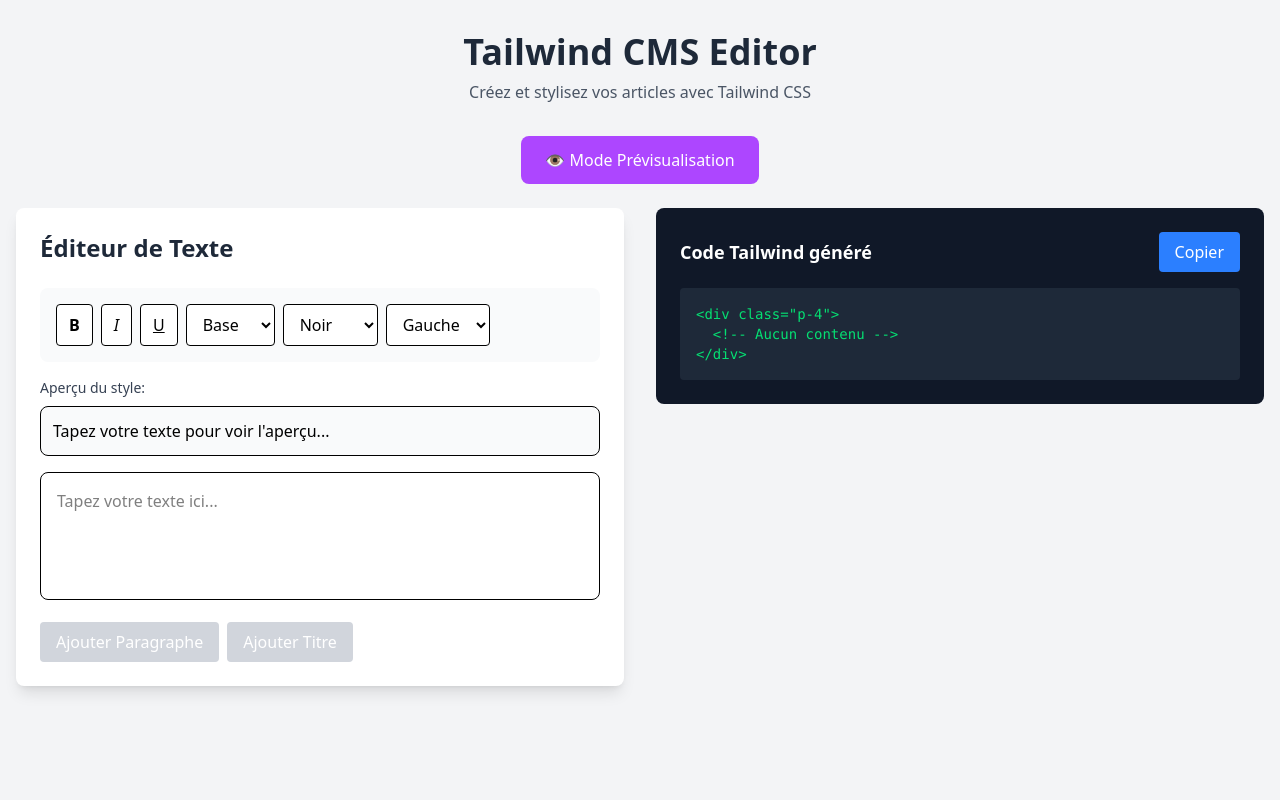
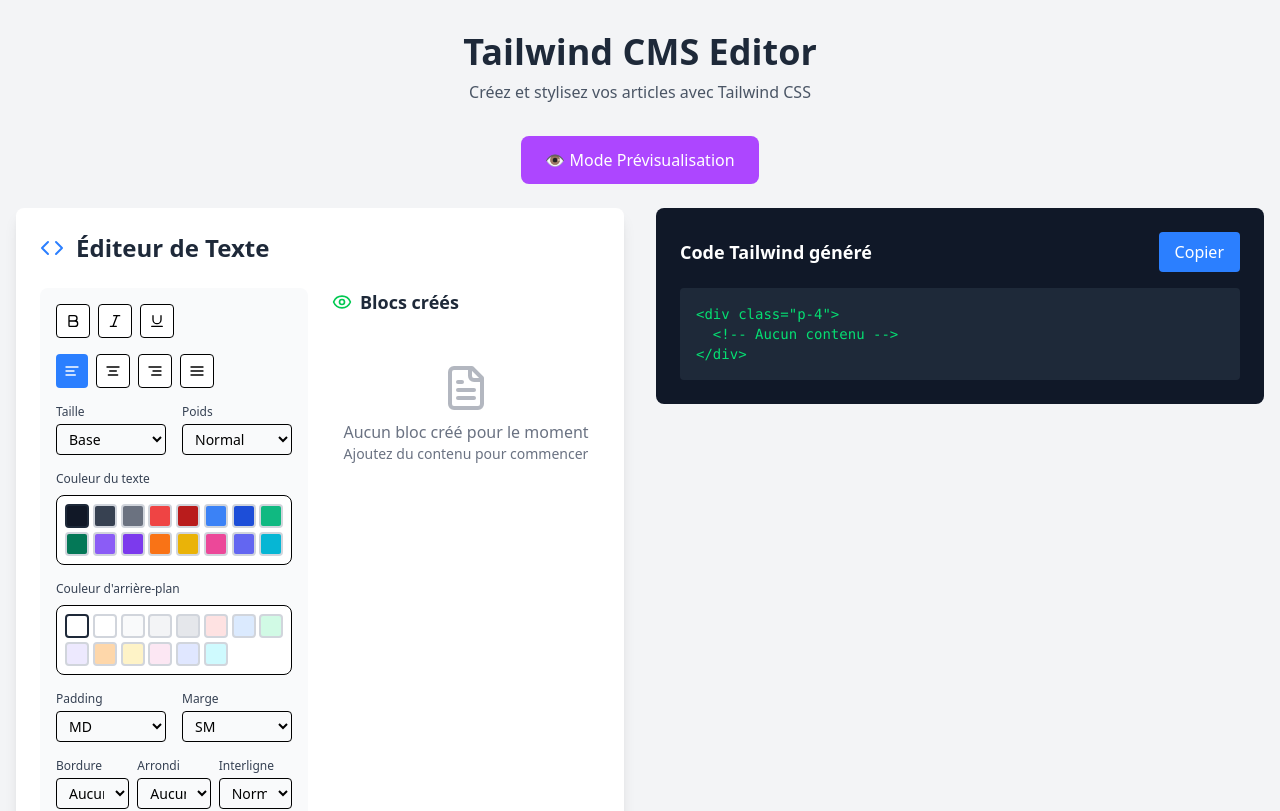
Before and after one commit to henocn/tailwind-cms, a React (Vite) app: page / in a window 1280 px wide. Shown: the top 811 px of the page. Built offline with nearby package versions, Linux system fonts and the light colour scheme.

Commit message:
Amélioration de l'éditeur de texte

```diff
--- a/src/components/Editor/TextEditor.tsx
+++ b/src/components/Editor/TextEditor.tsx
@@ -1,7 +1,9 @@
 import React, { useState, useEffect } from 'react'
+import { Plus, Eye, Code, Trash2, FileText, Heading } from 'lucide-react'
 import { useEditorStore } from '../../store/editorStore'
 import type { ArticleBlock, TextStyle } from '../../types'
 import { generateId } from '../../utils/helpers'
+import { StylePanel } from './StylePanel'
 
 
 
@@ -24,8 +26,17 @@
     italic: false,
     underline: false,
     fontSize: 'base',
+    fontWeight: 'normal',
     color: 'gray-900',
-    alignment: 'left'
+    backgroundColor: 'transparent',
+    alignment: 'left',
+    padding: '4',
+    margin: '2',
+    borderWidth: '0',
+    borderColor: 'transparent',
+    borderRadius: 'none',
+    lineHeight: 'normal',
+    letterSpacing: 'normal'
   })
 
   useEffect(() => {
@@ -52,87 +63,62 @@
     deleteBlock(id)
   }
 
-  const toggleStyle = (style: keyof Pick<TextStyle, 'bold' | 'italic' | 'underline'>) => {
-    setCurrentStyles(prev => ({ ...prev, [style]: !prev[style] }))
+  const getPreviewClasses = () => {
+    const s = currentStyles
+    return [
+      s.bold ? 'font-bold' : '',
+      s.italic ? 'italic' : '',
+      s.underline ? 'underline' : '',
+      `text-${s.fontSize}`,
+      s.fontWeight !== 'normal' ? `font-${s.fontWeight}` : '',
+      `text-${s.color}`,
+      s.backgroundColor !== 'transparent' ? `bg-${s.backgroundColor}` : '',
+      `text-${s.alignment}`,
+      s.padding !== '0' ? `p-${s.padding}` : '',
+      s.margin !== '0' ? `m-${s.margin}` : '',
+      s.borderWidth !== '0' ? `border-${s.borderWidth}` : '',
+      s.borderColor !== 'transparent' ? `border-${s.borderColor}` : '',
+      s.borderRadius !== 'none' ? `rounded-${s.borderRadius}` : '',
+      s.lineHeight !== 'normal' ? `leading-${s.lineHeight}` : '',
+      s.letterSpacing !== 'normal' ? `tracking-${s.letterSpacing}` : ''
+    ].filter(Boolean).join(' ')
   }
 
-  const getPreviewClasses = () => {
+  const getBlockClasses = (block: ArticleBlock) => {
+    const s = block.styles
     return [
-      currentStyles.bold ? 'font-bold' : '',
-      currentStyles.italic ? 'italic' : '',
-      currentStyles.underline ? 'underline' : '',
-      `text-${currentStyles.fontSize}`,
-      `text-${currentStyles.color}`,
-      `text-${currentStyles.alignment}`
+      s.bold ? 'font-bold' : '',
+      s.italic ? 'italic' : '',
+      s.underline ? 'underline' : '',
+      `text-${s.fontSize}`,
+      s.fontWeight !== 'normal' ? `font-${s.fontWeight}` : '',
+      `text-${s.color}`,
+      s.backgroundColor !== 'transparent' ? `bg-${s.backgroundColor}` : '',
+      `text-${s.alignment}`,
+      s.padding !== '0' ? `p-${s.padding}` : '',
+      s.margin !== '0' ? `m-${s.margin}` : '',
+      s.borderWidth !== '0' ? `border-${s.borderWidth}` : '',
+      s.borderColor !== 'transparent' ? `border-${s.borderColor}` : '',
+      s.borderRadius !== 'none' ? `rounded-${s.borderRadius}` : '',
+      s.lineHeight !== 'normal' ? `leading-${s.lineHeight}` : '',
+      s.letterSpacing !== 'normal' ? `tracking-${s.letterSpacing}` : ''
     ].filter(Boolean).join(' ')
   }
 
   return (
-    <div className="w-full max-w-4xl mx-auto p-6 bg-white rounded-lg shadow-lg">
-      <h2 className="text-2xl font-bold mb-6 text-gray-800">Éditeur de Texte</h2>
-
-      <div className="mb-4 flex flex-wrap gap-2 p-4 bg-gray-50 rounded-lg">
-        <button
-          onClick={() => toggleStyle('bold')}
-          className={`px-3 py-2 rounded font-bold ${currentStyles.bold ? 'bg-blue-500 text-white' : 'bg-white border hover:bg-gray-100'}`}
-        >
-          B
-        </button>
-        <button
-          onClick={() => toggleStyle('italic')}
-          className={`px-3 py-2 rounded italic ${currentStyles.italic ? 'bg-blue-500 text-white' : 'bg-white border hover:bg-gray-100'}`}
-        >
-          I
-        </button>
-        <button
-          onClick={() => toggleStyle('underline')}
-          className={`px-3 py-2 rounded underline ${currentStyles.underline ? 'bg-blue-500 text-white' : 'bg-white border hover:bg-gray-100'}`}
-        >
-          U
-        </button>
-
-        <select
-          value={currentStyles.fontSize}
-          onChange={(e) => setCurrentStyles(prev => ({ ...prev, fontSize: e.target.value }))}
-          className="px-3 py-2 rounded border bg-white"
-        >
-          <option value="xs">XS</option>
-          <option value="sm">Small</option>
-          <option value="base">Base</option>
-          <option value="lg">Large</option>
-          <option value="xl">XL</option>
-          <option value="2xl">2XL</option>
-          <option value="3xl">3XL</option>
-        </select>
-
-        <select
-          value={currentStyles.color}
-          onChange={(e) => setCurrentStyles(prev => ({ ...prev, color: e.target.value }))}
-          className="px-3 py-2 rounded border bg-white"
-        >
-          <option value="gray-900">Noir</option>
-          <option value="red-500">Rouge</option>
-          <option value="blue-500">Bleu</option>
-          <option value="green-500">Vert</option>
-          <option value="purple-500">Violet</option>
-          <option value="yellow-500">Jaune</option>
-        </select>
-
-        <select
-          value={currentStyles.alignment}
-          onChange={(e) => setCurrentStyles(prev => ({ ...prev, alignment: e.target.value as TextStyle['alignment'] }))}
-          className="px-3 py-2 rounded border bg-white"
-        >
-          <option value="left">Gauche</option>
-          <option value="center">Centre</option>
-          <option value="right">Droite</option>
-          <option value="justify">Justifié</option>
-        </select>
+    <div className="w-full max-w-6xl mx-auto p-6 bg-white rounded-lg shadow-lg">
+      <div className="flex items-center gap-3 mb-6">
+        <Code className="text-blue-500" size={24} />
+        <h2 className="text-2xl font-bold text-gray-800">Éditeur de Texte</h2>
       </div>
 
-      <div className="mb-4">
-        <label className="block text-sm font-medium text-gray-700 mb-2">Aperçu du style:</label>
-        <div className={`p-3 border rounded-lg bg-gray-50 ${getPreviewClasses()}`}>
+      <div className="grid grid-cols-1 lg:grid-cols-2 gap-6">
+        <div className="space-y-4">
+          <StylePanel styles={currentStyles} onChange={setCurrentStyles} />
+
+          <div className="space-y-3">
+            <label className="block text-sm font-medium text-gray-700">Aperçu du style:</label>
+            <div className={`p-4 border-2 border-dashed border-gray-300 rounded-lg min-h-[60px] ${getPreviewClasses()}`}>
               {currentText || 'Tapez votre texte pour voir l\'aperçu...'}
             </div>
           </div>
@@ -144,44 +130,73 @@
             placeholder="Tapez votre texte ici..."
           />
 
-      <div className="mt-4 flex gap-2">
+          <div className="flex gap-2">
             <button
               onClick={() => handleAddBlock('paragraph')}
               disabled={!currentText.trim()}
-          className="px-4 py-2 bg-blue-500 text-white rounded hover:bg-blue-600 disabled:bg-gray-300 disabled:cursor-not-allowed"
+              className="flex items-center gap-2 px-4 py-2 bg-blue-500 text-white rounded hover:bg-blue-600 disabled:bg-gray-300 disabled:cursor-not-allowed"
             >
-          Ajouter Paragraphe
+              <FileText size={16} />
+              Paragraphe
             </button>
             <button
               onClick={() => handleAddBlock('heading')}
               disabled={!currentText.trim()}
-          className="px-4 py-2 bg-green-500 text-white rounded hover:bg-green-600 disabled:bg-gray-300 disabled:cursor-not-allowed"
+              className="flex items-center gap-2 px-4 py-2 bg-green-500 text-white rounded hover:bg-green-600 disabled:bg-gray-300 disabled:cursor-not-allowed"
             >
-          Ajouter Titre
+              <Heading size={16} />
+              Titre
+            </button>
+            <button
+              onClick={() => handleAddBlock('quote')}
+              disabled={!currentText.trim()}
+              className="flex items-center gap-2 px-4 py-2 bg-purple-500 text-white rounded hover:bg-purple-600 disabled:bg-gray-300 disabled:cursor-not-allowed"
+            >
+              <Plus size={16} />
+              Citation
             </button>
           </div>
+        </div>
 
-      {currentArticle && currentArticle.blocks.length > 0 && (
-        <div className="mt-8">
-          <h3 className="text-lg font-semibold mb-4 text-gray-800">Blocs ajoutés:</h3>
-          <div className="space-y-3">
+        <div className="space-y-4">
+          <div className="flex items-center gap-2">
+            <Eye className="text-green-500" size={20} />
+            <h3 className="text-lg font-semibold text-gray-800">Blocs créés</h3>
+          </div>
+
+          {currentArticle && currentArticle.blocks.length > 0 ? (
+            <div className="space-y-3 max-h-96 overflow-y-auto">
               {currentArticle.blocks.map((block) => (
-              <div key={block.id} className="flex items-center justify-between p-3 bg-gray-50 rounded-lg">
-                <div className="flex-1">
-                  <span className="text-sm text-gray-500 uppercase">{block.type}</span>
-                  <p className="text-gray-800 truncate">{block.content}</p>
+                <div key={block.id} className="border rounded-lg p-4 bg-gray-50">
+                  <div className="flex items-center justify-between mb-2">
+                    <div className="flex items-center gap-2">
+                      {block.type === 'heading' ? <Heading size={16} /> :
+                       block.type === 'quote' ? <Plus size={16} /> : <FileText size={16} />}
+                      <span className="text-sm font-medium text-gray-600 capitalize">{block.type}</span>
                     </div>
                     <button
                       onClick={() => handleDeleteBlock(block.id)}
-                  className="ml-3 px-3 py-1 bg-red-500 text-white rounded hover:bg-red-600 text-sm"
+                      className="flex items-center gap-1 px-2 py-1 bg-red-500 text-white rounded hover:bg-red-600 text-sm"
                     >
+                      <Trash2 size={12} />
                       Supprimer
                     </button>
                   </div>
+                  <div className={`${getBlockClasses(block)} border rounded p-2 bg-white`}>
+                    {block.content}
+                  </div>
+                </div>
               ))}
             </div>
+          ) : (
+            <div className="text-center py-8 text-gray-500">
+              <FileText size={48} className="mx-auto mb-2 opacity-50" />
+              <p>Aucun bloc créé pour le moment</p>
+              <p className="text-sm">Ajoutez du contenu pour commencer</p>
             </div>
           )}
         </div>
+      </div>
+    </div>
   )
 }
```
Lines whose indentation alone changed are shown as unchanged.
